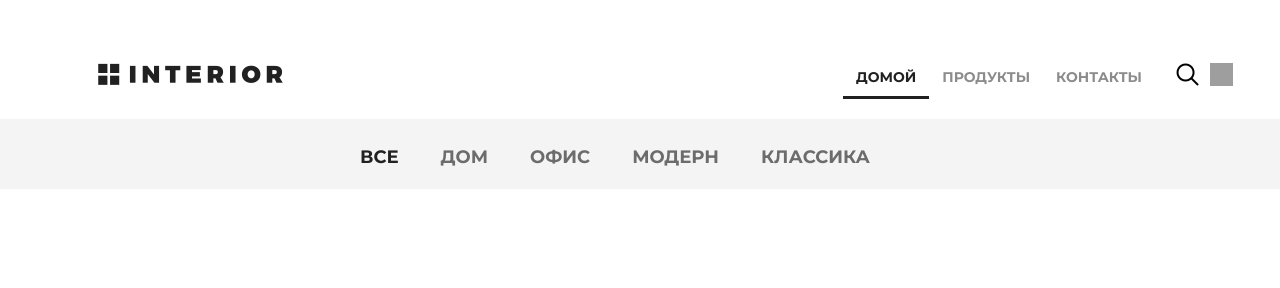
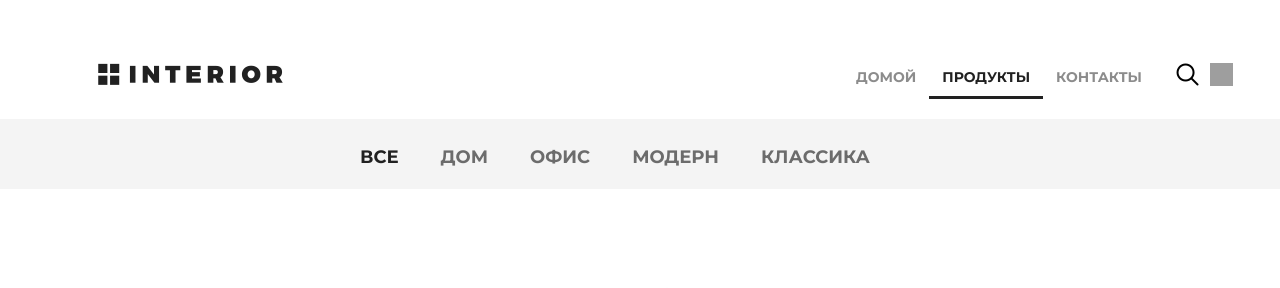
Before and after one commit to xartiou/cathouseshop, a Django app: page /products in a window 1280 px wide; the page is wider, and only the part inside the window is pictured. Shown: the top 288 px of that part. Run offline with Django 3.2, Linux system fonts and the light colour scheme; grey boxes are pictures that could not be loaded.

Commit message:
class="active"

```diff
--- a/mainapp/templates/mainapp/contact.html
+++ b/mainapp/templates/mainapp/contact.html
@@ -12,9 +12,9 @@
 			<div class="header clearfix">
 				<a href="index.html" class="logo"></a>
 				<ul class="menu">
-					<li><a href="{% url 'index' %}" class="active">домой</a></li>
+					<li><a href="{% url 'index' %}" >домой</a></li>
 					<li><a href="{% url 'products' %}">продукты</a></li>
-					<li><a href="{% url 'contact' %}">контакты</a></li>
+					<li><a href="{% url 'contact' %}" class="active">контакты</a></li>
 				</ul>
 				<a href="#" class="search"></a>
                 <a href="#" class="basket"></a>
--- a/mainapp/templates/mainapp/products.html
+++ b/mainapp/templates/mainapp/products.html
@@ -12,8 +12,8 @@
 			<div class="header clearfix">
 				<a href="index.html" class="logo"></a>
 				<ul class="menu">
-					<li><a href="{% url 'index' %}" class="active">домой</a></li>
-					<li><a href="{% url 'products' %}">продукты</a></li>
+					<li><a href="{% url 'index' %}" >домой</a></li>
+					<li><a href="{% url 'products' %}" class="active">продукты</a></li>
 					<li><a href="{% url 'contact' %}">контакты</a></li>
 				</ul>
 				<a href="#" class="search"></a>
```
